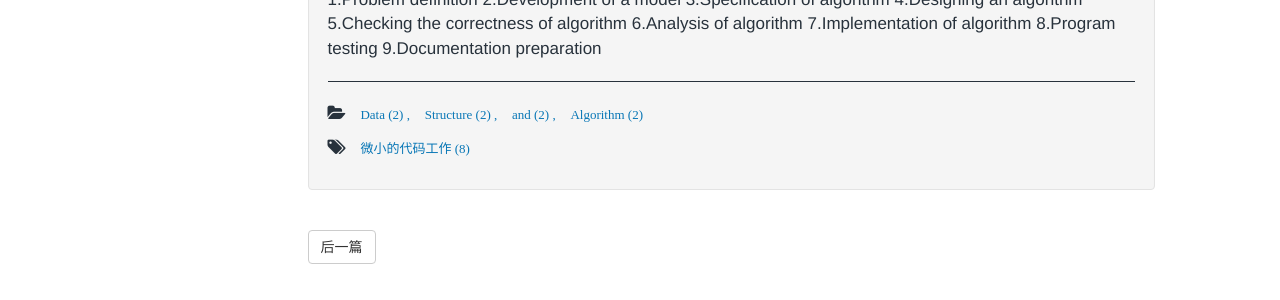
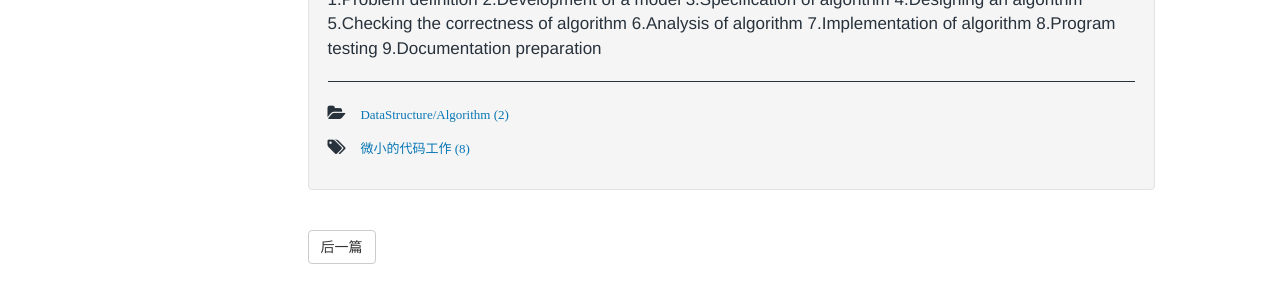
Before and after one commit to cityKspicyChicken/cityKspicyChicken.github.io, a Jekyll site: the page built from _posts/2018-07-21-C#C++_3.markdown, in a window 1280 px wide and 900 px high, scrolled down 587 px. Shown: the part 556-856 px from the top of the window. Built offline with Jekyll 4.4.1, drawn with Linux system fonts in a browser that asks for light colours.

Commit message:
new committed

```diff
--- a/_posts/2018-07-21-C#C++_2_data_structure.markdown
+++ b/_posts/2018-07-21-C#C++_2_data_structure.markdown
@@ -2,7 +2,7 @@
 layout: post
 title: "the first blog of Data Structure"
 date:   2018-07-21 23:18:50 +0800
-categories: "Data Structure and Algorithm"
+categories: "DataStructure/Algorithm"
 tags: 微小的代码工作
 description: Data Structure
 ---
--- a/_posts/2018-07-21-C#C++_3.markdown
+++ b/_posts/2018-07-21-C#C++_3.markdown
@@ -2,7 +2,7 @@
 layout: post
 title: "the first blog of algorithm"
 date:   2018-07-21 23:18:50 +0800
-categories: "Data Structure and Algorithm"
+categories: "DataStructure/Algorithm"
 tags: 微小的代码工作
 description: Algorithm
 ---
```
